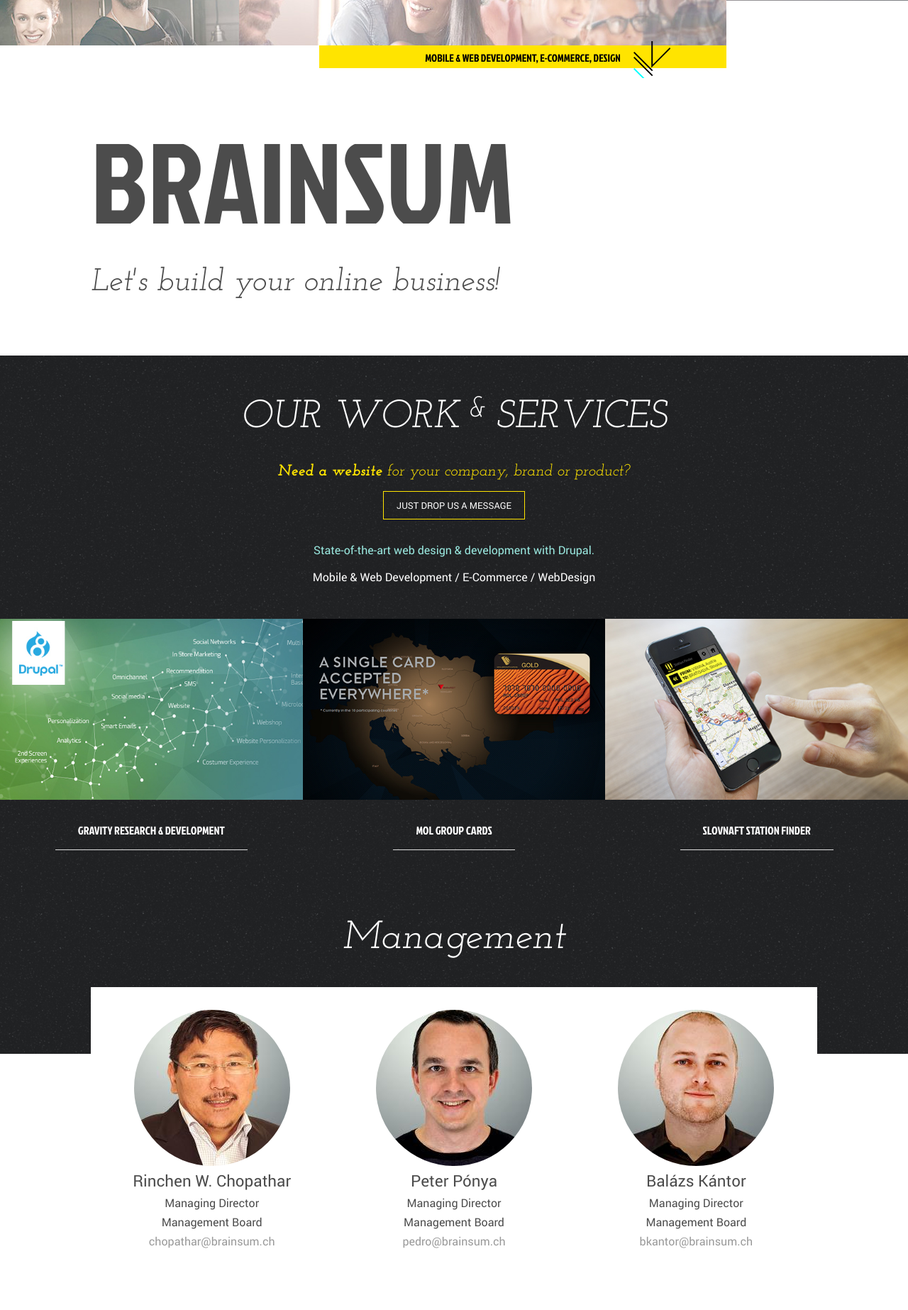
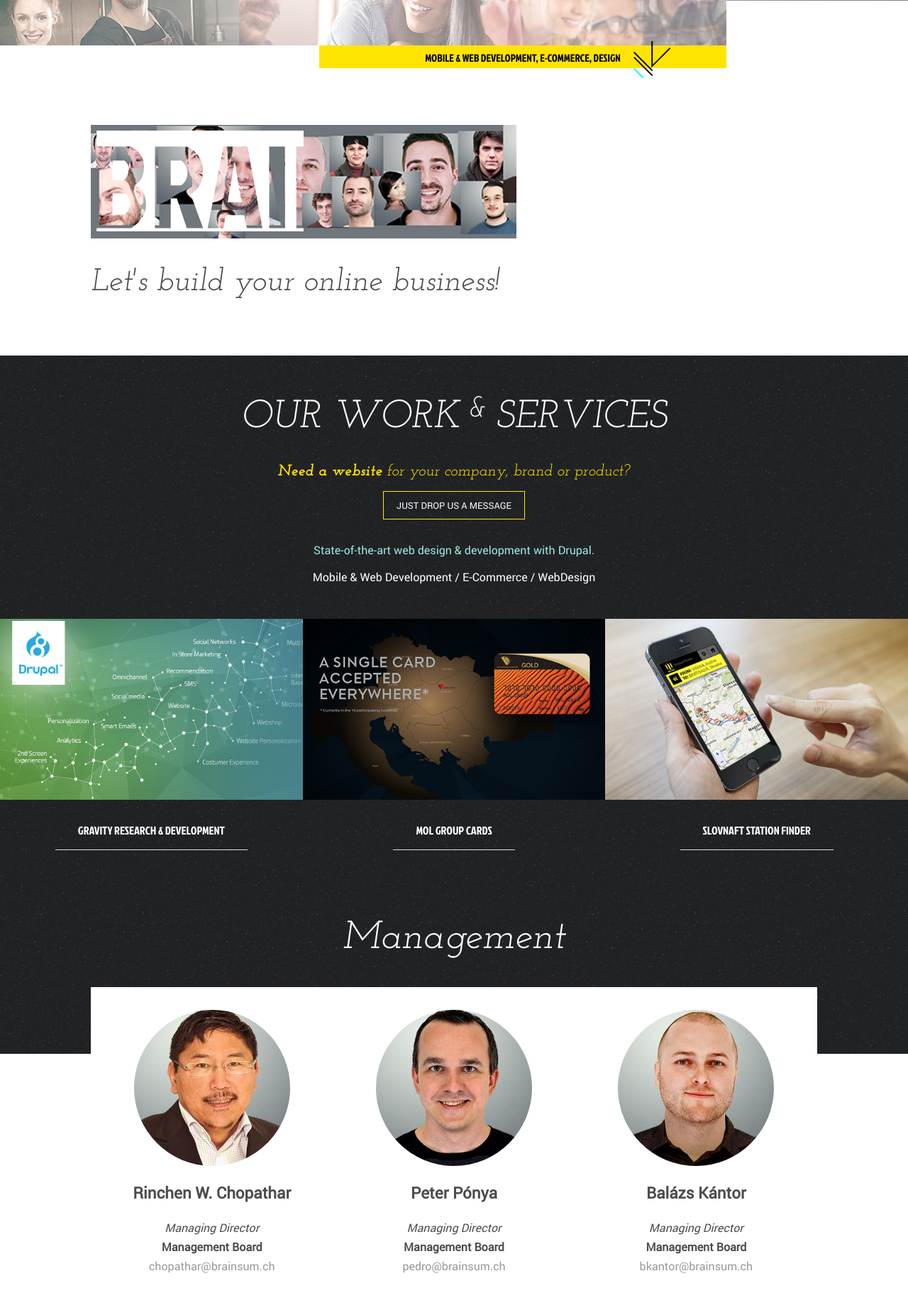
Before and after one commit to brainsum/brainsum.ch, a PHP site: page / in a window 1280 px wide. Shown: the part 569-2415 px from the top of the page at 71% size. Run offline with PHP 8.4, Linux system fonts and the light colour scheme; style sheets or scripts are compiled from the project's sources.

Commit message:
added parallax faces

```diff
--- a/index.php
+++ b/index.php
@@ -72,7 +72,12 @@
 
   <section id="faces" class="block clearfix">
     <div class="wrapper container">
-      <h2 class="title">BRAINSUM</h2>
+      <div id="parallax">
+        <object id="parallax-front" data="/dist/img/brainsum-mask.svg" type="image/svg+xml" >
+          <img src="/dist/img/brainsum-mask.png" alt="BRAINSUM" />
+        </object>
+        <div id="parallax-back"></div>
+      </div>
       <p>Let's build your online business!</p>
     </div>
   </section>
@@ -115,23 +120,23 @@
     <div class="items container">
       <div class="item">
         <img src="/dist/img/rinchen-chopathar.jpg" alt="Rinchen W. Chopathar">
-        <span class="name">Rinchen W. Chopathar</span>
-        <span>Managing Director</span>
-        <span>Management Board</span>
+        <h3 class="name">Rinchen W. Chopathar</h3>
+        <em class="position">Managing Director</em>
+        <strong class="sector">Management Board</strong>
         <a href="mailto:chopathar@brainsum.com">chopathar@brainsum.ch</a>
       </div>
       <div class="item">
         <img src="/dist/img/peter-ponya.jpg" alt="Péter Pónya">
-        <span class="name">Peter Pónya</span>
-        <span>Managing Director</span>
-        <span>Management Board</span>
+        <h3 class="name">Peter Pónya</h3>
+        <em class="position">Managing Director</em>
+        <strong class="sector">Management Board</strong>
         <a href="mailto:pedro@brainsum.com">pedro@brainsum.ch</a>
       </div>
       <div class="item">
         <img src="/dist/img/balazs-kantor.jpg" alt="Balázs Kántor">
-        <span class="name">Balázs Kántor</span>
-        <span>Managing Director</span>
-        <span>Management Board</span>
+        <h3 class="name">Balázs Kántor</h3>
+        <em class="position">Managing Director</em>
+        <strong class="sector">Management Board</strong>
         <a href="mailto:bkantor@brainsum.com">bkantor@brainsum.ch</a>
       </div>
     </div>
--- a/src/less/common/base.less
+++ b/src/less/common/base.less
@@ -6,17 +6,21 @@ html {
   font-family: sans-serif;
   font-size: 100%;
   text-rendering: optimizeLegibility;
+  -webkit-font-smoothing: antialiased;
 }
+
 body {
   font: 400 16px roboto;
   color: @color-text;
 }
+
 img {
   display: block;
   max-width: 100%;
   height: auto;
   margin: 0 auto;
 }
+
 a, a:visited, a:link {
   color: @color-yellow;
   &, &:hover {
--- a/src/less/common/faces.less
+++ b/src/less/common/faces.less
@@ -9,3 +9,52 @@
     margin: 0;
   }
 }
+
+// .parallax {
+//   perspective: 1px;
+//   height: 160px;
+//   width: 100%;
+//   overflow-x: hidden;
+//   overflow-y: auto;
+//   -webkit-perspective-origin-x: 100%;
+//   perspective-origin-x: 100%;
+// }
+
+// .parallax-group {
+//   position: relative;
+//   height: 160px;
+//   width: 100%;
+//   transform-style: preserve-3d;
+// }
+
+// .parallax-layer {
+//   position: absolute;
+//   top: 0;
+//   right: 0;
+//   bottom: 0;
+//   left: 0;
+//   -webkit-transform-origin-x: 100%;
+//   transform-origin-x: 100%;
+// }
+
+#parallax {
+  @height: 160px;
+  position: relative;
+  height: @height;
+  width: 600px;
+  overflow: hidden;
+
+  #parallax-back {
+    position: absolute;
+    background: url('../img/brainsum-typo-with-faces.png') 10% center no-repeat;
+    width: 100%;
+    height: @height * 2;
+    top: -50%;
+    background-size: 120%;
+  }
+
+  #parallax-front {
+    z-index: 1;
+    position: absolute;
+  }
+}
--- a/src/less/common/management.less
+++ b/src/less/common/management.less
@@ -24,7 +24,7 @@
       max-width: 80%;
       margin: 0 auto
     }
-    span, a {
+    .position, .sector, a {
       display: block;
       margin: 5px 0;
     }
```
Also changed, not shown: dist/css/common.css (+21 -1 lines), dist/js/app.js (+18 -8 lines), src/scripts/app.js (+18 -3 lines), dist/css/common.min.css, dist/img/brainsum-mask.png (added), dist/img/brainsum-mask.svg (added), dist/img/brainsum-typo-with-faces.png (added), dist/js/app.min.js, 1 other file. Lines whose indentation alone changed are shown as unchanged.
